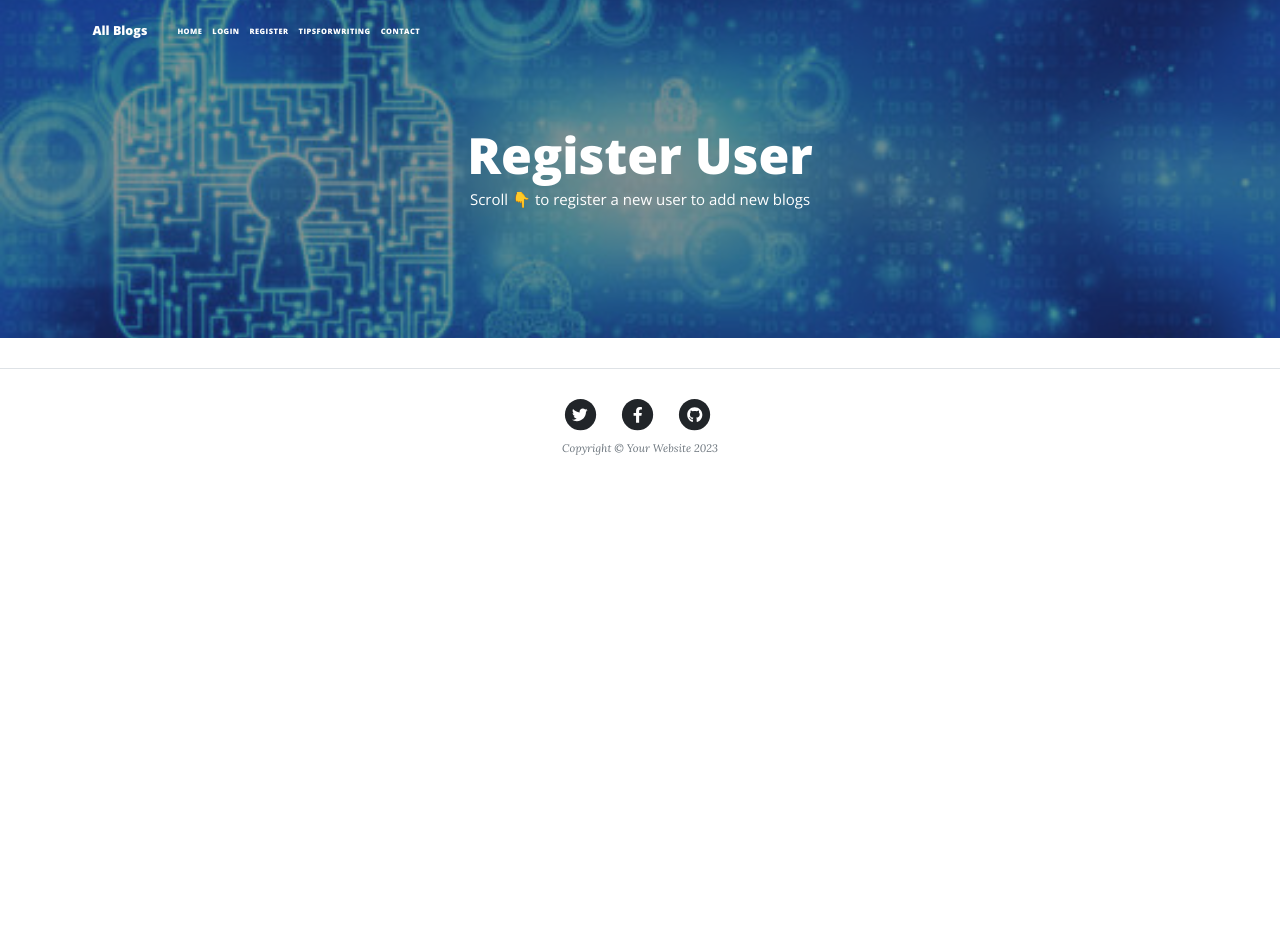
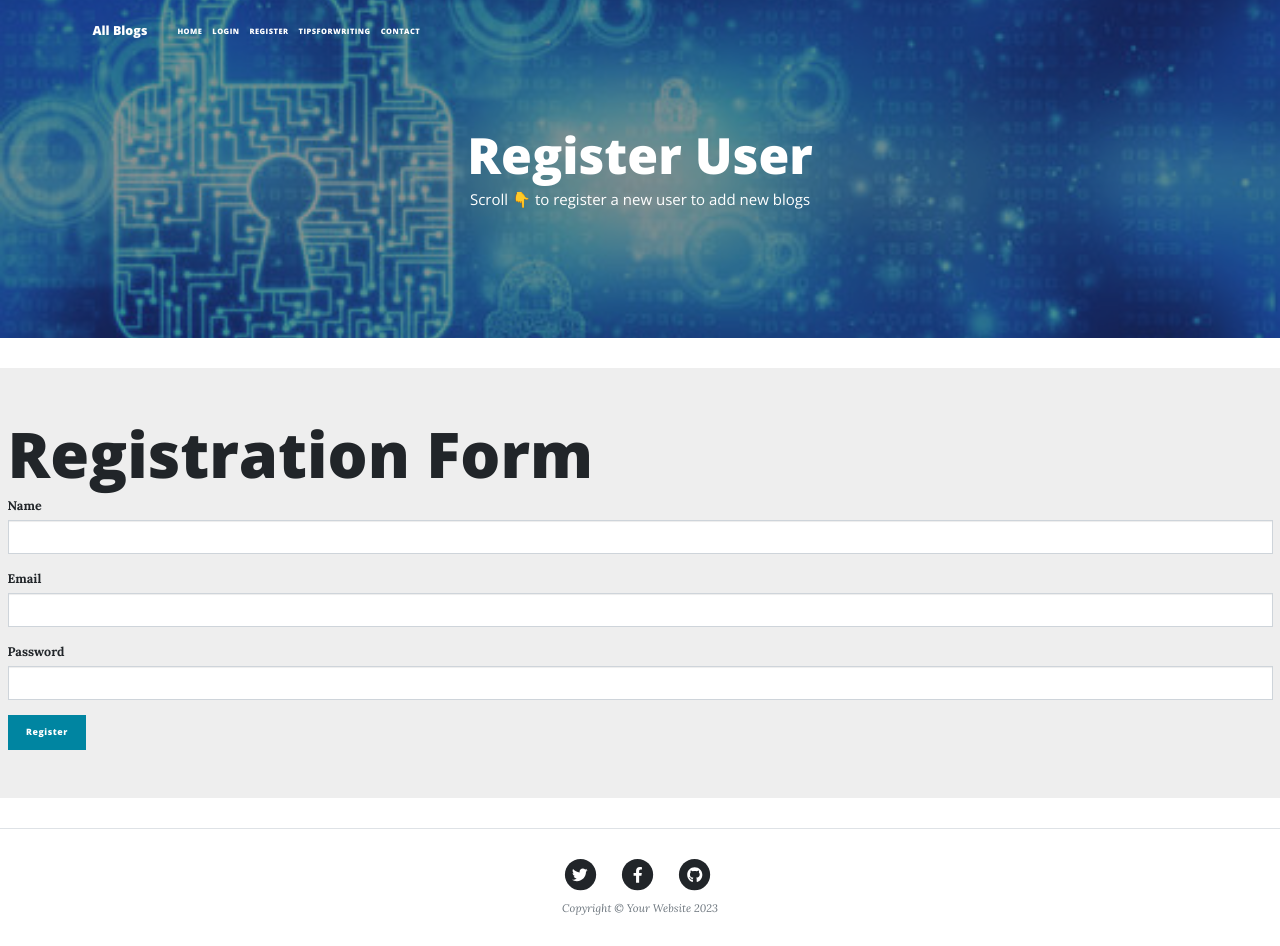
Before and after one commit to sagar160589/python-flask-blog, a Flask app: page /register in a window 1280 px wide. Before the commit the page ends 455 px from the top, so only its background shows below. Run offline with Flask 3, Linux system fonts and the light colour scheme; some libraries are stand-ins or nearby versions.

```diff
--- a/templates/register.html
+++ b/templates/register.html
@@ -22,11 +22,12 @@
             </div>
         </header>
 
-{% include "footer.html" %}
-{% endblock %}
-</html><div class="jumbotron">
+<div class="jumbotron">
     <div class="container">
     <h1>Registration Form</h1>
     {{wtf.quick_form(register ,novalidate=True, button_map={"submit": "primary"})}}
     </div>
 </div>
+{% include "footer.html" %}
+{% endblock %}
+</html>
```
